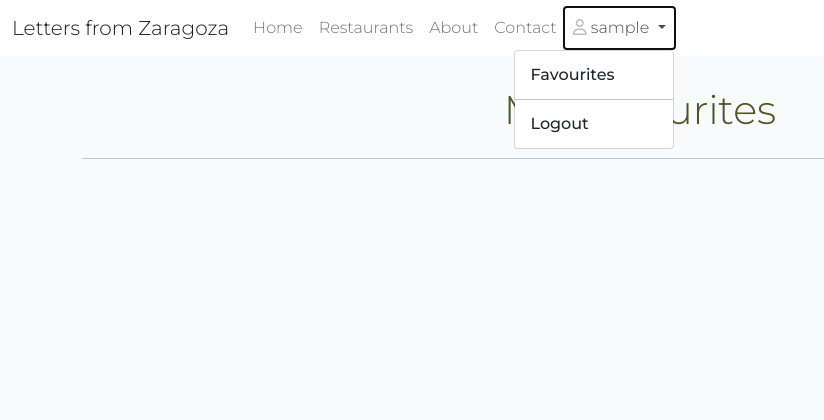
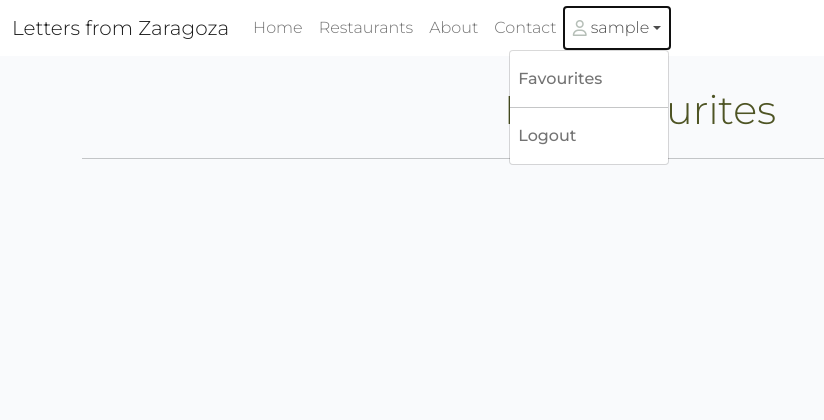
Before and after one commit to cgrace0044/pp4_zaragoza_restaurants, a Django app: page /favourites/ in a window 1280 px wide, after a click that opens the changed part. Shown: the top 420 px of the page, without its empty margins (0-824 px from the left). Run offline with Django 4.2, Linux system fonts and the light colour scheme; the visitor is signed in with stand-in values (Sample User, id 1); data that the repository does not hold is empty; some libraries are stand-ins or nearby versions.

Commit message:
dropdown menu styling for navbar

```diff
--- a/static/css/style.css
+++ b/static/css/style.css
@@ -67,6 +67,19 @@ img {
 }
 
 /*--------------------------------------------Home Page*/
+
+/* Navbar */
+.dropdown-menu .dropdown-item {
+    padding: 0.5rem 1rem;
+    font-size: 1rem;
+    border: none;
+}
+
+.dropdown-menu .dropdown-item:hover,
+.dropdown-menu .dropdown-item:focus {
+    background-color: #e9ecef;
+    color: #000;
+}
 
 .hero {
     background-color: #E8E4E2;
@@ -230,7 +243,7 @@ div.about-section {
 
 /*--------------------------------------------Browse Restaurants*/
 
-/* Cards */
+/* Restaurant Cards */
 
 .card-deck {
     margin: auto;
--- a/templates/base.html
+++ b/templates/base.html
@@ -67,19 +67,19 @@
 
                         <!-- User authentication conditional menu items -->
                         {% if user.is_authenticated %}
-                            <li class="nav-item dropdown">
-                                <a class="nav-link dropdown-toggle" href="#" id="navbarDropdown" role="button"
+                            <li class="nav-item dropdown navbar-nav me-auto mb-2 mb-lg-0">
+                                <a class="nav-link dropdown-toggle d-flex align-items-center" href="#" id="navbarDropdown" role="button"
                                    data-bs-toggle="dropdown" aria-expanded="false">
-                                    <i class="fa-regular fa-user"></i> {{ user }}
+                                    <i class="fa-regular fa-user me-1"></i> {{ user }}
                                 </a>
                                 <ul class="dropdown-menu dropdown-menu-end" aria-labelledby="navbarDropdown">
-                                    <li>
-                                        <a class="dropdown-item {% if request.path == favourites_url %}active{% endif %}"
+                                    <li class="nav-item">
+                                        <a class="dropdown-item nav-link {% if request.path == favourites_url %}active{% endif %}"
                                            href="{% url 'favourites' %}">Favourites</a>
                                     </li>
                                     <li><hr class="dropdown-divider"></li>
-                                    <li>
-                                        <a class="dropdown-item" href="{{ logout_url }}">Logout</a>
+                                    <li class="nav-item">
+                                        <a class="dropdown-item nav-link" href="{{ logout_url }}">Logout</a>
                                     </li>
                                 </ul>
                             </li>
```
